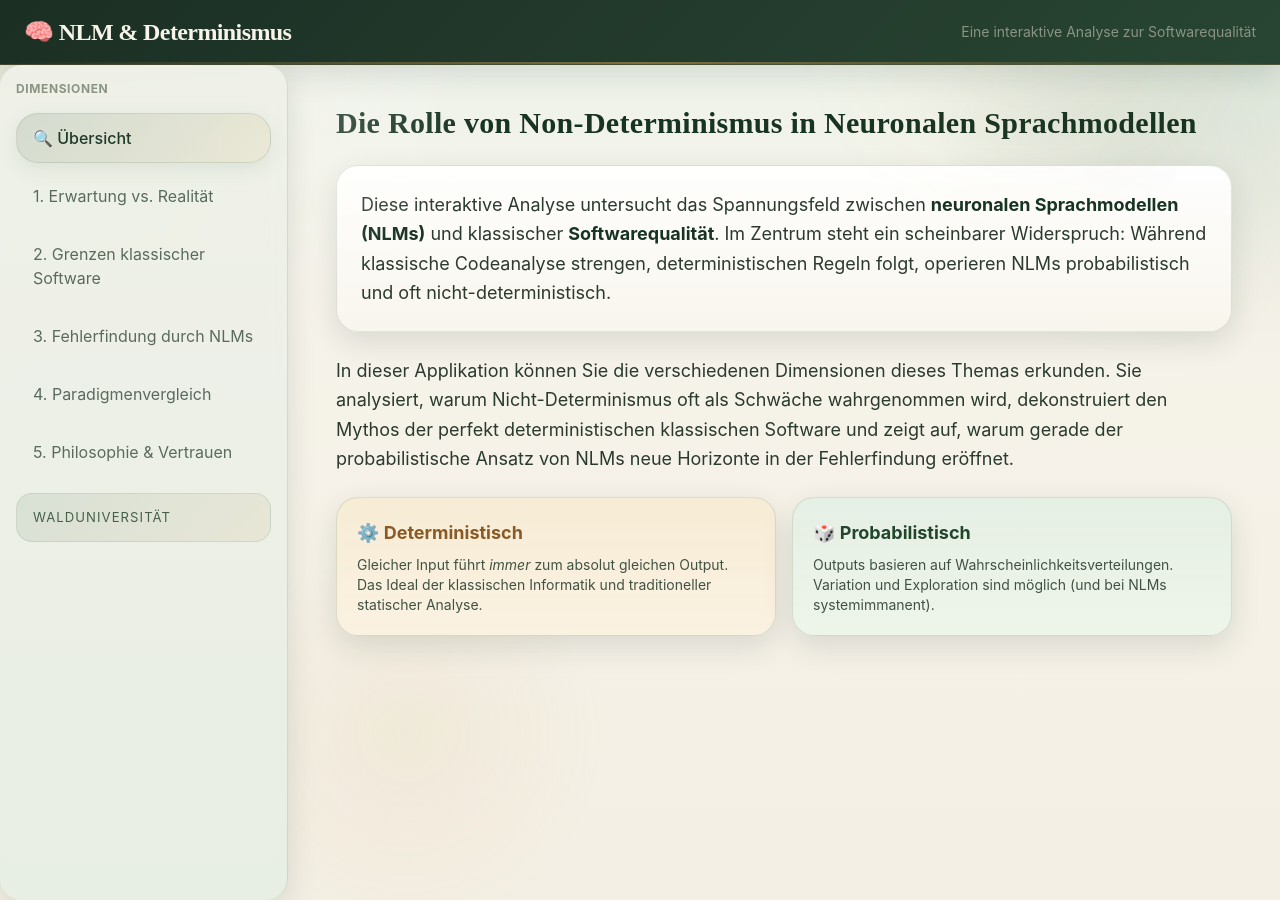
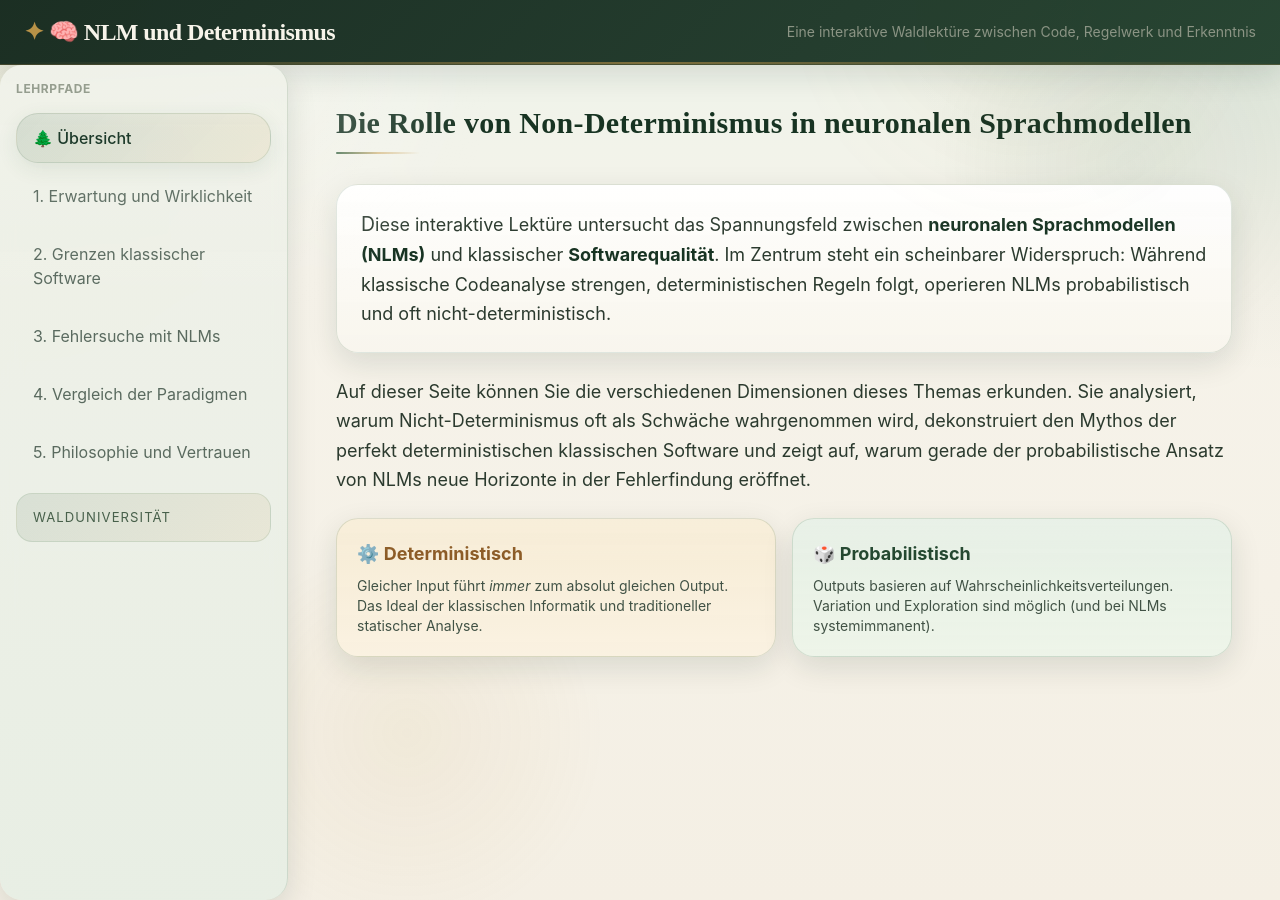
Before and after one commit to cgars/faulmann, a Jekyll site: the page reports/nlmAndNdtm.html, which Jekyll copies as it is, in a window 1280 px wide. Built offline with Jekyll 4.4.1, drawn with Linux system fonts in a browser that asks for light colours; nearby versions of some CDN libraries.

Commit message:
Update text and styles in nlmAndNdtm.html

```diff
--- a/reports/nlmAndNdtm.html
+++ b/reports/nlmAndNdtm.html
@@ -332,7 +332,76 @@
         .text-stone-400{ color:#8b9484 !important; }
         .text-stone-50{ color:#f7f4ea !important; }
 
-        @media (min-width: 768px){
+
+
+        header h1::before{
+            content:"✦ ";
+            color:rgba(199,155,75,.92);
+        }
+
+        section h2{
+            position:relative;
+            padding-bottom:.35rem;
+        }
+
+        section h2::after{
+            content:"";
+            display:block;
+            width:84px;
+            height:2px;
+            margin-top:.7rem;
+            background:linear-gradient(90deg, rgba(47,93,59,.85), rgba(199,155,75,.55), transparent);
+            border-radius:999px;
+        }
+
+        .prose p, .text-lg, p{
+            hanging-punctuation:first;
+        }
+
+        .bg-white p:first-child::first-letter,
+        .prose p:first-child::first-letter{
+            font-size:1.08em;
+        }
+
+        .tab-content.active{
+            animation:fadeIn .45s ease-in-out;
+        }
+
+        .chart-container,
+        .bg-white,
+        .bg-stone-100,
+        .bg-teal-50,
+        .bg-amber-50,
+        .bg-stone-800{
+            position:relative;
+            overflow:hidden;
+        }
+
+        .chart-container::before,
+        .bg-white::before,
+        .bg-stone-100::before,
+        .bg-teal-50::before,
+        .bg-amber-50::before,
+        .bg-stone-800::before{
+            content:"";
+            position:absolute;
+            inset:0;
+            pointer-events:none;
+            background:linear-gradient(180deg, rgba(255,255,255,.14), transparent 30%);
+            opacity:.7;
+        }
+
+        .bg-stone-800::after{
+            content:"";
+            position:absolute;
+            inset:auto 1.2rem 1rem auto;
+            width:72px;
+            height:72px;
+            border-radius:50%;
+            background:radial-gradient(circle, rgba(199,155,75,.12), transparent 68%);
+            pointer-events:none;
+        }
+@media (min-width: 768px){
             nav{
                 position:relative;
             }
@@ -370,35 +439,35 @@
 
     <header class="bg-stone-900 text-stone-50 py-4 px-6 shadow-md z-10 flex-shrink-0">
         <div class="max-w-7xl mx-auto flex justify-between items-center">
-            <h1 class="text-xl md:text-2xl font-serif font-bold tracking-tight">🧠 NLM & Determinismus</h1>
-            <span class="text-sm text-stone-400 hidden md:block">Eine interaktive Analyse zur Softwarequalität</span>
+            <h1 class="text-xl md:text-2xl font-serif font-bold tracking-tight">🧠 NLM und Determinismus</h1>
+            <span class="text-sm text-stone-400 hidden md:block">Eine interaktive Waldlektüre zwischen Code, Regelwerk und Erkenntnis</span>
         </div>
     </header>
 
     <div class="flex-1 flex flex-col md:flex-row overflow-hidden max-w-7xl mx-auto w-full">
 
         <nav class="bg-stone-100 w-full md:w-72 flex-shrink-0 border-b md:border-b-0 md:border-r border-stone-200 overflow-x-auto md:overflow-y-auto hide-scroll p-4 z-10">
-            <p class="text-xs font-bold text-stone-400 uppercase tracking-wider mb-4 hidden md:block">Dimensionen</p>
+            <p class="text-xs font-bold text-stone-400 uppercase tracking-wider mb-4 hidden md:block">Lehrpfade</p>
             <ul class="flex md:flex-col space-x-2 md:space-x-0 md:space-y-2" id="nav-menu">
-                <li><button data-target="intro" class="nav-btn w-full text-left px-4 py-3 rounded-lg transition-colors bg-teal-50 text-teal-700 font-medium whitespace-nowrap md:whitespace-normal">🔍 Übersicht</button></li>
-                <li><button data-target="erwartung" class="nav-btn w-full text-left px-4 py-3 rounded-lg transition-colors hover:bg-stone-200 text-stone-600 whitespace-nowrap md:whitespace-normal">1. Erwartung vs. Realität</button></li>
+                <li><button data-target="intro" class="nav-btn w-full text-left px-4 py-3 rounded-lg transition-colors bg-teal-50 text-teal-700 font-medium whitespace-nowrap md:whitespace-normal">🌲 Übersicht</button></li>
+                <li><button data-target="erwartung" class="nav-btn w-full text-left px-4 py-3 rounded-lg transition-colors hover:bg-stone-200 text-stone-600 whitespace-nowrap md:whitespace-normal">1. Erwartung und Wirklichkeit</button></li>
                 <li><button data-target="klassisch" class="nav-btn w-full text-left px-4 py-3 rounded-lg transition-colors hover:bg-stone-200 text-stone-600 whitespace-nowrap md:whitespace-normal">2. Grenzen klassischer Software</button></li>
-                <li><button data-target="fehler" class="nav-btn w-full text-left px-4 py-3 rounded-lg transition-colors hover:bg-stone-200 text-stone-600 whitespace-nowrap md:whitespace-normal">3. Fehlerfindung durch NLMs</button></li>
-                <li><button data-target="vergleich" class="nav-btn w-full text-left px-4 py-3 rounded-lg transition-colors hover:bg-stone-200 text-stone-600 whitespace-nowrap md:whitespace-normal">4. Paradigmenvergleich</button></li>
-                <li><button data-target="philosophie" class="nav-btn w-full text-left px-4 py-3 rounded-lg transition-colors hover:bg-stone-200 text-stone-600 whitespace-nowrap md:whitespace-normal">5. Philosophie & Vertrauen</button></li>
+                <li><button data-target="fehler" class="nav-btn w-full text-left px-4 py-3 rounded-lg transition-colors hover:bg-stone-200 text-stone-600 whitespace-nowrap md:whitespace-normal">3. Fehlersuche mit NLMs</button></li>
+                <li><button data-target="vergleich" class="nav-btn w-full text-left px-4 py-3 rounded-lg transition-colors hover:bg-stone-200 text-stone-600 whitespace-nowrap md:whitespace-normal">4. Vergleich der Paradigmen</button></li>
+                <li><button data-target="philosophie" class="nav-btn w-full text-left px-4 py-3 rounded-lg transition-colors hover:bg-stone-200 text-stone-600 whitespace-nowrap md:whitespace-normal">5. Philosophie und Vertrauen</button></li>
             </ul>
         </nav>
 
         <main class="flex-1 overflow-y-auto p-6 md:p-10 bg-stone-50 relative">
 
             <section id="intro" class="tab-content active max-w-4xl mx-auto">
-                <h2 class="text-3xl font-serif font-bold text-stone-900 mb-6">Die Rolle von Non-Determinismus in Neuronalen Sprachmodellen</h2>
+                <h2 class="text-3xl font-serif font-bold text-stone-900 mb-6">Die Rolle von Non-Determinismus in neuronalen Sprachmodellen</h2>
                 <div class="prose prose-stone max-w-none text-lg leading-relaxed space-y-6">
                     <p class="bg-white p-6 rounded-xl border border-stone-200 shadow-sm">
-                        Diese interaktive Analyse untersucht das Spannungsfeld zwischen <strong>neuronalen Sprachmodellen (NLMs)</strong> und klassischer <strong>Softwarequalität</strong>. Im Zentrum steht ein scheinbarer Widerspruch: Während klassische Codeanalyse strengen, deterministischen Regeln folgt, operieren NLMs probabilistisch und oft nicht-deterministisch.
+                        Diese interaktive Lektüre untersucht das Spannungsfeld zwischen <strong>neuronalen Sprachmodellen (NLMs)</strong> und klassischer <strong>Softwarequalität</strong>. Im Zentrum steht ein scheinbarer Widerspruch: Während klassische Codeanalyse strengen, deterministischen Regeln folgt, operieren NLMs probabilistisch und oft nicht-deterministisch.
                     </p>
                     <p>
-                        In dieser Applikation können Sie die verschiedenen Dimensionen dieses Themas erkunden. Sie analysiert, warum Nicht-Determinismus oft als Schwäche wahrgenommen wird, dekonstruiert den Mythos der perfekt deterministischen klassischen Software und zeigt auf, warum gerade der probabilistische Ansatz von NLMs neue Horizonte in der Fehlerfindung eröffnet.
+                        Auf dieser Seite können Sie die verschiedenen Dimensionen dieses Themas erkunden. Sie analysiert, warum Nicht-Determinismus oft als Schwäche wahrgenommen wird, dekonstruiert den Mythos der perfekt deterministischen klassischen Software und zeigt auf, warum gerade der probabilistische Ansatz von NLMs neue Horizonte in der Fehlerfindung eröffnet.
                     </p>
                     <div class="grid grid-cols-1 sm:grid-cols-2 gap-4 mt-8">
                         <div class="bg-amber-50 border border-amber-200 p-5 rounded-lg">
@@ -415,13 +484,13 @@
 
             <section id="erwartung" class="tab-content max-w-4xl mx-auto">
                 <div class="mb-8">
-                    <h2 class="text-3xl font-serif font-bold text-stone-900 mb-4">1. Erwartung vs. Realität</h2>
-                    <p class="text-stone-600 text-lg">In diesem Abschnitt betrachten wir die Diskrepanz zwischen den Anforderungen klassischer Softwareentwicklung und der eigentlichen Natur von NLMs.</p>
+                    <h2 class="text-3xl font-serif font-bold text-stone-900 mb-4">1. Erwartung und Wirklichkeit</h2>
+                    <p class="text-stone-600 text-lg">In diesem Abschnitt betrachten wir die Diskrepanz zwischen den Anforderungen klassischer Softwareentwicklung und der eigentlichen Natur von NLMs - gewissermaßen den Unterschied zwischen Karte und Gelände.</p>
                 </div>
 
                 <div class="flex space-x-2 mb-6 bg-stone-200 p-1 rounded-lg w-fit">
-                    <button id="toggle-erwartung" class="px-6 py-2 rounded-md font-medium bg-white shadow-sm text-stone-800 transition-all">Die Projektion</button>
-                    <button id="toggle-realitaet" class="px-6 py-2 rounded-md font-medium text-stone-500 hover:text-stone-800 transition-all">Die Realität der NLMs</button>
+                    <button id="toggle-erwartung" class="px-6 py-2 rounded-md font-medium bg-white shadow-sm text-stone-800 transition-all">Die Erwartung</button>
+                    <button id="toggle-realitaet" class="px-6 py-2 rounded-md font-medium text-stone-500 hover:text-stone-800 transition-all">Die Natur der NLMs</button>
                 </div>
 
                 <div id="content-erwartung" class="bg-white p-8 rounded-xl border border-stone-200 shadow-sm transition-opacity duration-300">
@@ -468,7 +537,7 @@
             <section id="klassisch" class="tab-content max-w-4xl mx-auto">
                 <div class="mb-8">
                     <h2 class="text-3xl font-serif font-bold text-stone-900 mb-4">2. Der Mythos des perfekten Determinismus</h2>
-                    <p class="text-stone-600 text-lg">Klassische Software gilt als deterministisch. Doch in der Praxis ist dieser Determinismus oft eher eine Annahme auf einer bestimmten Abstraktionsebene als eine universelle Realität. Klicken Sie auf die Faktoren, um die Grenzen zu explorieren.</p>
+                    <p class="text-stone-600 text-lg">Klassische Software gilt als deterministisch. Doch in der Praxis ist dieser Determinismus oft eher eine Annahme auf einer bestimmten Abstraktionsebene als eine universelle Realität. Klicken Sie auf die Faktoren, um diese Grenzbereiche näher zu betrachten.</p>
                 </div>
 
                 <div class="grid grid-cols-1 md:grid-cols-3 gap-6 mb-8">
@@ -481,20 +550,20 @@
                     <div class="col-span-1 md:col-span-2 bg-white rounded-xl border border-stone-200 shadow-inner p-8 flex items-center justify-center min-h-[300px]">
                         <div id="grenze-detail" class="text-center">
                             <span class="text-4xl block mb-4 text-stone-300">👈</span>
-                            <p class="text-stone-500 text-lg">Wählen Sie einen Faktor aus, um zu sehen, wo klassische Software ihren Determinismus verliert.</p>
+                            <p class="text-stone-500 text-lg">Wählen Sie einen Faktor aus, um zu sehen, an welcher Stelle klassische Software ihren Determinismus einbüßt.</p>
                         </div>
                     </div>
                 </div>
 
                 <div class="bg-stone-800 text-stone-50 p-6 rounded-xl mt-4">
-                    <h4 class="font-bold text-amber-400 mb-2">💡 Zwischenfazit: Determinismus als Ideal</h4>
-                    <p class="text-sm">Der Begriff "Determinismus" ist in der Praxis oft eine nützliche Fiktion. Wir isolieren Softwareumgebungen massiv (durch VMs, Container, strenge Konventionen), um deterministisches <em>Verhalten</em> zu erzwingen. Bei komplexen, verteilten Systemen weicht auch klassische Software längst in probabilistische Resilienz-Muster (z.B. Retries, Chaos Engineering) aus.</p>
+                    <h4 class="font-bold text-amber-400 mb-2">💡 Zwischenfazit: Determinismus als Leitbild</h4>
+                    <p class="text-sm">Der Begriff "Determinismus" ist in der Praxis oft eher eine nützliche Fiktion. Wir isolieren Softwareumgebungen massiv (durch VMs, Container, strenge Konventionen), um deterministisches <em>Verhalten</em> zu erzwingen. Bei komplexen, verteilten Systemen weicht auch klassische Software längst in probabilistische Resilienz-Muster (z.B. Retries, Chaos Engineering) aus.</p>
                 </div>
             </section>
 
             <section id="fehler" class="tab-content max-w-5xl mx-auto w-full">
                 <div class="mb-8">
-                    <h2 class="text-3xl font-serif font-bold text-stone-900 mb-4">3. Fehlerfindung durch NLMs</h2>
+                    <h2 class="text-3xl font-serif font-bold text-stone-900 mb-4">3. Fehlersuche mit NLMs</h2>
                     <p class="text-stone-600 text-lg">Finden Modelle Fehler <em>trotz</em> oder <em>wegen</em> ihres Nicht-Determinismus? Der Chart visualisiert die Stärken unterschiedlicher Analysemethoden. Die probabilistische Natur erlaubt eine Exploration, die statischen Tools fehlt.</p>
                 </div>
 
@@ -504,11 +573,11 @@
 
                 <div class="grid grid-cols-1 md:grid-cols-3 gap-6">
                     <div class="bg-white p-5 rounded-xl shadow-sm border-t-4 border-teal-500">
-                        <h4 class="font-bold text-lg mb-2">Breite Exploration</h4>
+                        <h4 class="font-bold text-lg mb-2">Breite Erkundung</h4>
                         <p class="text-sm text-stone-600">NLMs iterieren durch den latenten semantischen Lösungsraum. Dieser Nicht-Determinismus ermöglicht es ihnen, ungewöhnliche Edge-Cases und kontextuelle Bugs zu erahnen, für die noch keine explizite Regel geschrieben wurde.</p>
                     </div>
                     <div class="bg-white p-5 rounded-xl shadow-sm border-t-4 border-blue-500">
-                        <h4 class="font-bold text-lg mb-2">Fehlende globale Bindung</h4>
+                        <h4 class="font-bold text-lg mb-2">Geringe globale Bindung</h4>
                         <p class="text-sm text-stone-600">Anders als ein Linter haben NLMs keine starren, globalen Annahmen über die Architektur. Sie bewerten den <em>lokalen Kontext</em> und Stilheuristiken mit hoher Geschwindigkeit, was sie anfällig für Halluzinationen, aber exzellent im Erkennen von "Code Smells" macht.</p>
                     </div>
                     <div class="bg-white p-5 rounded-xl shadow-sm border-t-4 border-stone-500">
@@ -521,13 +590,13 @@
             <section id="vergleich" class="tab-content max-w-5xl mx-auto w-full">
                 <div class="mb-8">
                     <h2 class="text-3xl font-serif font-bold text-stone-900 mb-4">4. Vergleich der Paradigmen</h2>
-                    <p class="text-stone-600 text-lg">Gegenüberstellung deterministischer Regelsysteme und probabilistischer NLMs. Nutzen Sie die Filter, um spezifische Aspekte zu vergleichen.</p>
+                    <p class="text-stone-600 text-lg">Gegenüberstellung deterministischer Regelsysteme und probabilistischer NLMs. Nutzen Sie die Filter, um einzelne Aspekte nebeneinander zu legen.</p>
                 </div>
 
                 <div class="flex flex-wrap gap-2 mb-6">
                     <button class="filter-btn bg-stone-800 text-white px-4 py-2 rounded-full text-sm font-medium transition" data-filter="all">Alle Aspekte</button>
                     <button class="filter-btn bg-stone-200 text-stone-700 hover:bg-stone-300 px-4 py-2 rounded-full text-sm font-medium transition" data-filter="strength">Stärken</button>
-                    <button class="filter-btn bg-stone-200 text-stone-700 hover:bg-stone-300 px-4 py-2 rounded-full text-sm font-medium transition" data-filter="weakness">Schwächen & Blindheit</button>
+                    <button class="filter-btn bg-stone-200 text-stone-700 hover:bg-stone-300 px-4 py-2 rounded-full text-sm font-medium transition" data-filter="weakness">Schwächen und Blindheit</button>
                     <button class="filter-btn bg-stone-200 text-stone-700 hover:bg-stone-300 px-4 py-2 rounded-full text-sm font-medium transition" data-filter="synergy">Ergänzung</button>
                 </div>
 
@@ -571,19 +640,19 @@
             <section id="philosophie" class="tab-content max-w-4xl mx-auto">
                 <div class="mb-10">
                     <h2 class="text-3xl font-serif font-bold text-stone-900 mb-4">5. Philosophische Einordnung</h2>
-                    <p class="text-stone-600 text-lg">Ist der harte Gegensatz zwischen deterministisch und nicht-deterministisch hier überhaupt zielführend? Bewegen Sie den Regler, um die Paradigmenverschiebung zu beobachten.</p>
+                    <p class="text-stone-600 text-lg">Ist der harte Gegensatz zwischen deterministisch und nicht-deterministisch hier überhaupt zielführend? Bewegen Sie den Regler, um die Verschiebung des Blicks zu verfolgen.</p>
                 </div>
 
                 <div class="bg-white p-8 rounded-xl shadow-sm border border-stone-200">
 
                     <div class="flex justify-between text-xs font-bold text-stone-400 uppercase mb-2">
-                        <span>Strikte Dichotomie</span>
+                        <span>Strikte Trennung</span>
                         <span>Synergetisches Modell</span>
                     </div>
                     <input type="range" min="0" max="100" value="0" id="phil-slider" class="w-full h-2 bg-stone-200 rounded-lg appearance-none mb-8">
 
                     <div id="phil-text-0" class="transition-opacity duration-300">
-                        <h3 class="text-xl font-bold text-stone-800 mb-3 border-l-4 border-red-500 pl-3">Das Irreführende Paradigma</h3>
+                        <h3 class="text-xl font-bold text-stone-800 mb-3 border-l-4 border-red-500 pl-3">Das irreführende Paradigma</h3>
                         <p class="text-stone-700 leading-relaxed">
                             Die strikte Trennung ist oft irreführend. Sie basiert auf dem tief verankerten <strong>Vertrauensmodell</strong> der Informatik: "Ich vertraue dem Code, weil ich seinen Pfad mathematisch nachvollziehen kann". NLMs greifen dieses Vertrauensmodell an, da ihr "Wissen" in kontinuierlichen Vektorräumen codiert ist. Der Vorwurf des Nicht-Determinismus ist oft nur ein Stellvertreter-Argument für den eigentlichen Schmerzpunkt: den Verlust der mechanistischen Erklärbarkeit (Explainability).
                         </p>
```
